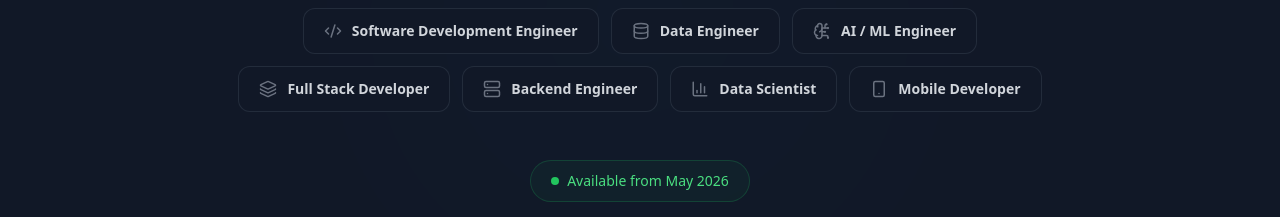
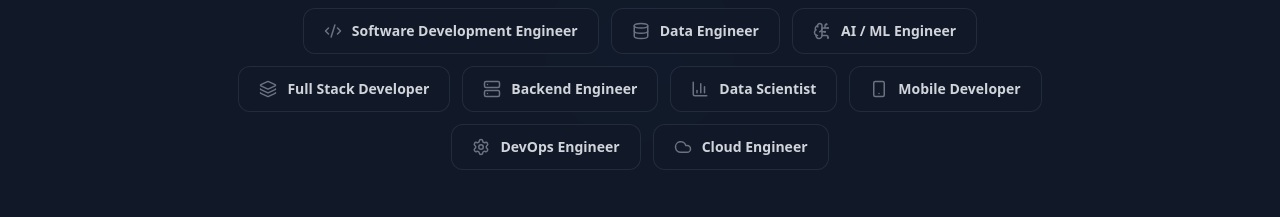
Before and after one commit to srujankothuri/srujankothuri-portfolio, a React (Vite) app: page / in a window 1280 px wide. Shown: the part 8520-8737 px from the top of the page. Built offline with nearby package versions, Linux system fonts and the light colour scheme.

Commit message:
content(target-roles): add DevOps and Cloud engineer roles

```diff
--- a/src/components/TargetRoles.tsx
+++ b/src/components/TargetRoles.tsx
@@ -1,6 +1,6 @@
 import React from "react";
 import { motion } from "framer-motion";
-import { Briefcase, Code2, Database, BrainCircuit, Server, Smartphone, BarChart3, Layers } from "lucide-react";
+import { Briefcase, Code2, Database, BrainCircuit, Server, Smartphone, BarChart3, Layers, Cloud, Settings } from "lucide-react";
 import { useTheme } from "./ThemeContext";
 
 interface Role {
@@ -16,6 +16,8 @@ const roles: Role[] = [
   { title: "Backend Engineer", icon: <Server size={18} /> },
   { title: "Data Scientist", icon: <BarChart3 size={18} /> },
   { title: "Mobile Developer", icon: <Smartphone size={18} /> },
+  { title: "DevOps Engineer", icon: <Settings size={18} /> },
+  { title: "Cloud Engineer", icon: <Cloud size={18} /> },
 ];
 
 const TargetRoles = () => {
```
